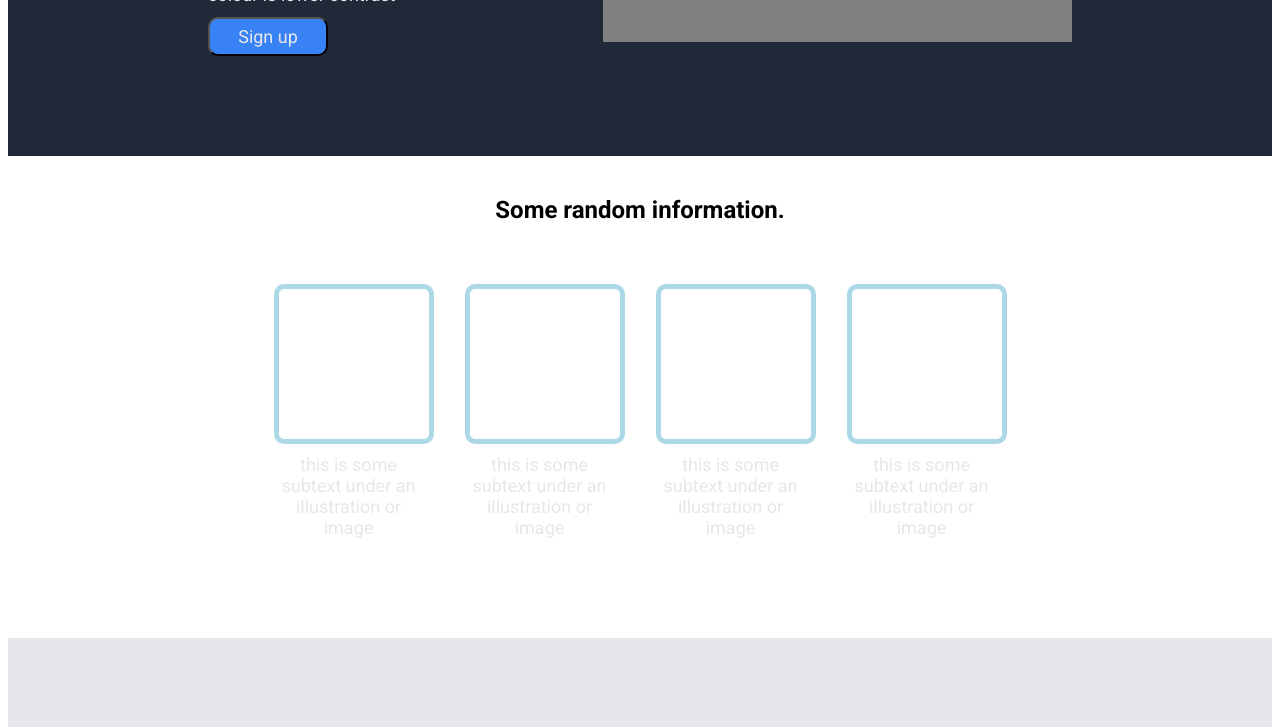
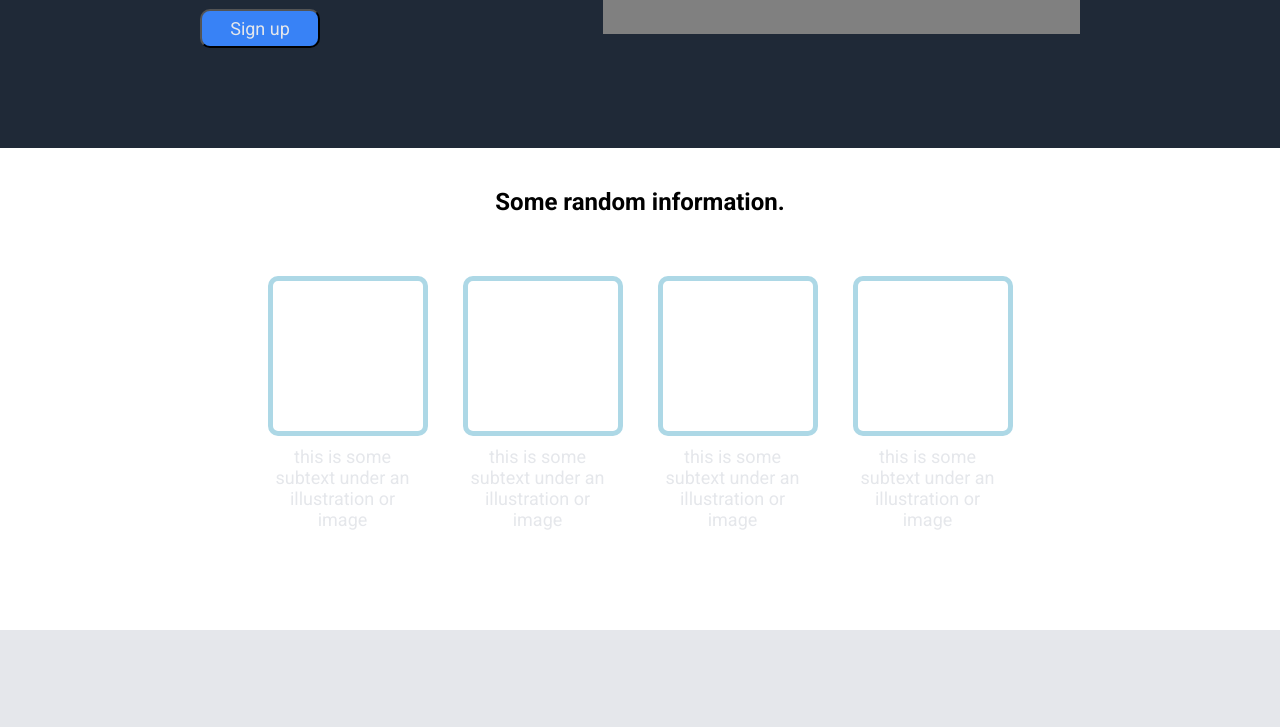
Before and after one commit to krisjowen/landing-page, a plain HTML site: page index.html in a window 1280 px wide. Shown: the part 337-1064 px from the top of the page. Drawn offline with Linux system fonts and the light colour scheme.

Commit message:
body padding and margin set to 0

```diff
--- a/styles.css
+++ b/styles.css
@@ -4,9 +4,11 @@
     font-family: Roboto;
 }
 
-.body {
+body {
     display: flex;
     flex-direction: column;
+    margin: 0;
+    padding: 0;
 }
 
 .header, .footer, .hero {
```
